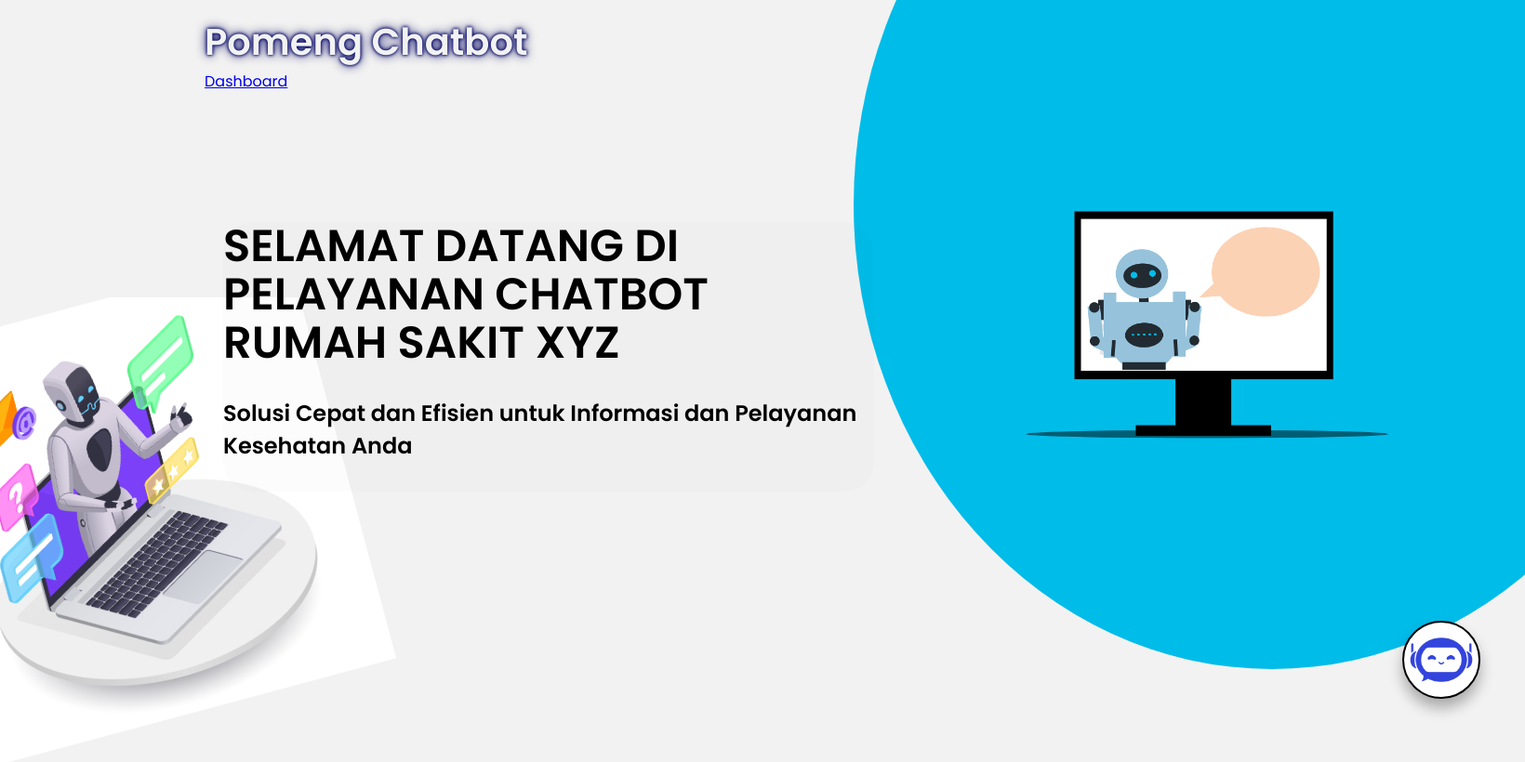
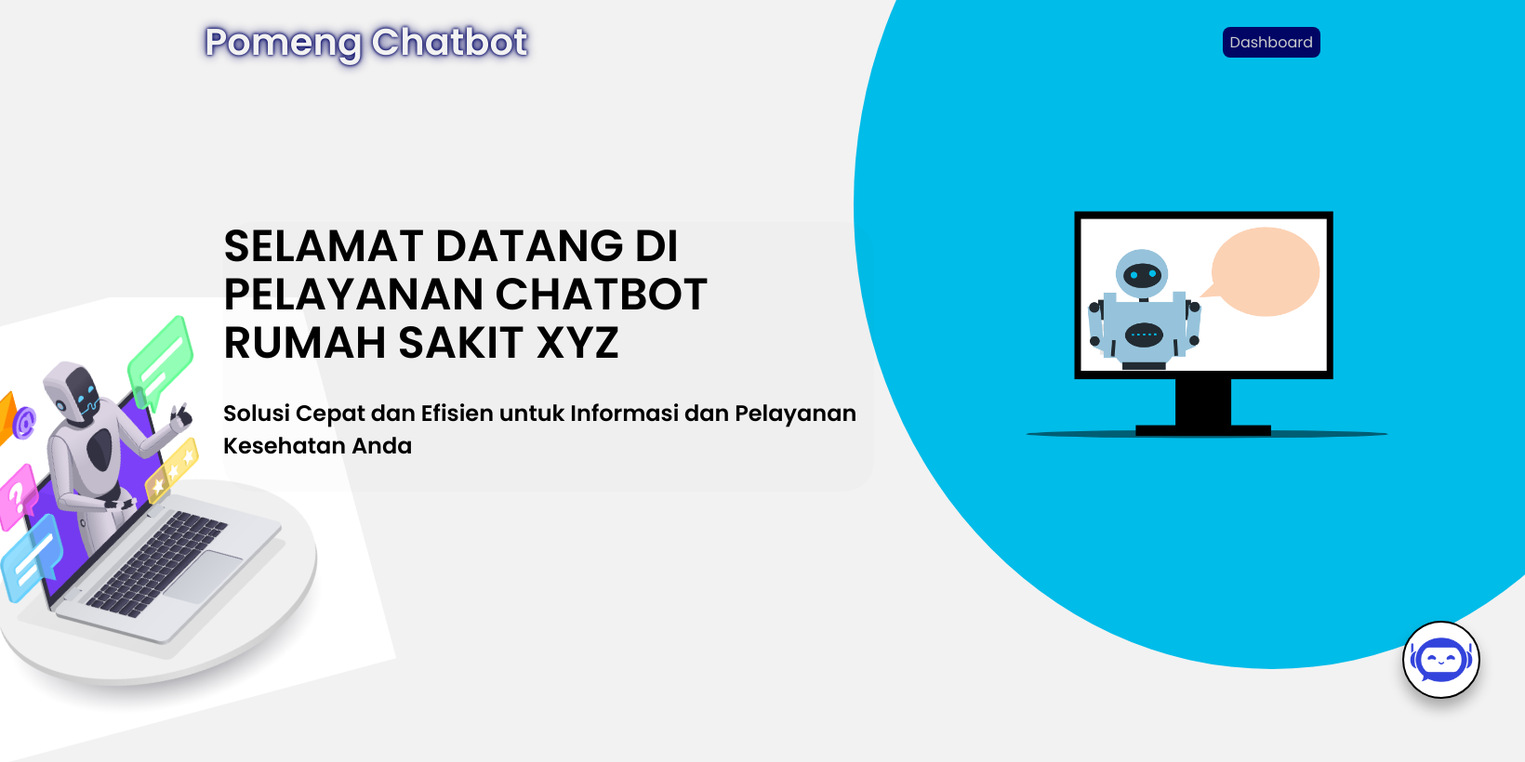
Before and after one commit to Catalyst-Forge/pomeng-project, a Flask app: page / in a window 1640 px wide; the page is wider, and only the part inside the window is pictured. Shown: that part at 93% size. Run offline with Flask 3, Linux system fonts and the light colour scheme.

Commit message:
add nav link style

```diff
--- a/static/css/style.css
+++ b/static/css/style.css
@@ -30,9 +30,28 @@ body {
   color: #f2f2f2;
   position: fixed;
 
-  & h1 {
+  > * {
+    display: flex;
+    align-items: center;
+    justify-content: space-between;
+  }
+
+  .title {
     font-size: 2.5rem;
     text-shadow: 0 0 0.2rem #010665, 0 0 0.275rem #010665, 0 0 0.75rem #010665;
+  }
+
+  .link {
+    border-radius: 0.5rem;
+    padding: 0.25rem 0.5rem;
+    text-decoration: none;
+    background-color: #010665;
+    color: #ccc;
+
+    &:hover {
+      background-color: #f8d7dadf;
+      color: #010665;
+    }
   }
 }
 
```
